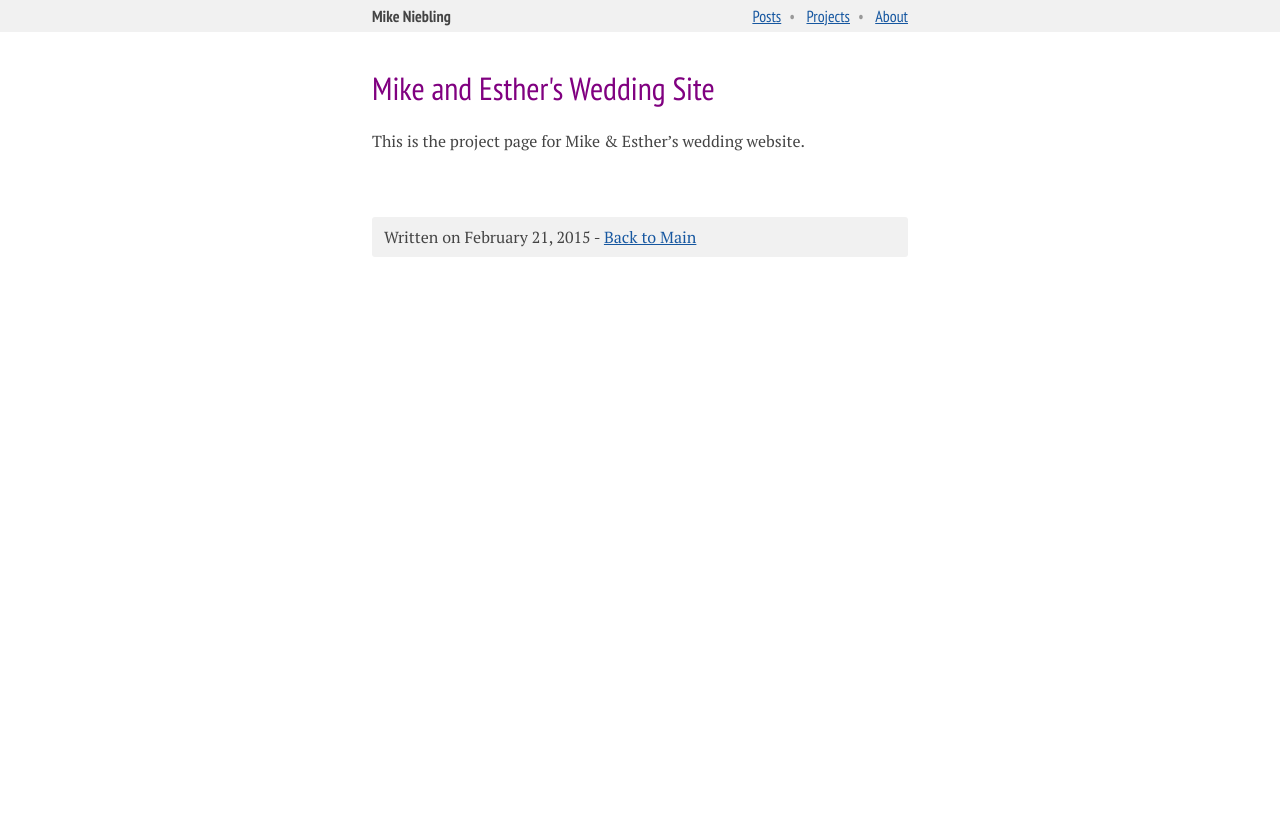
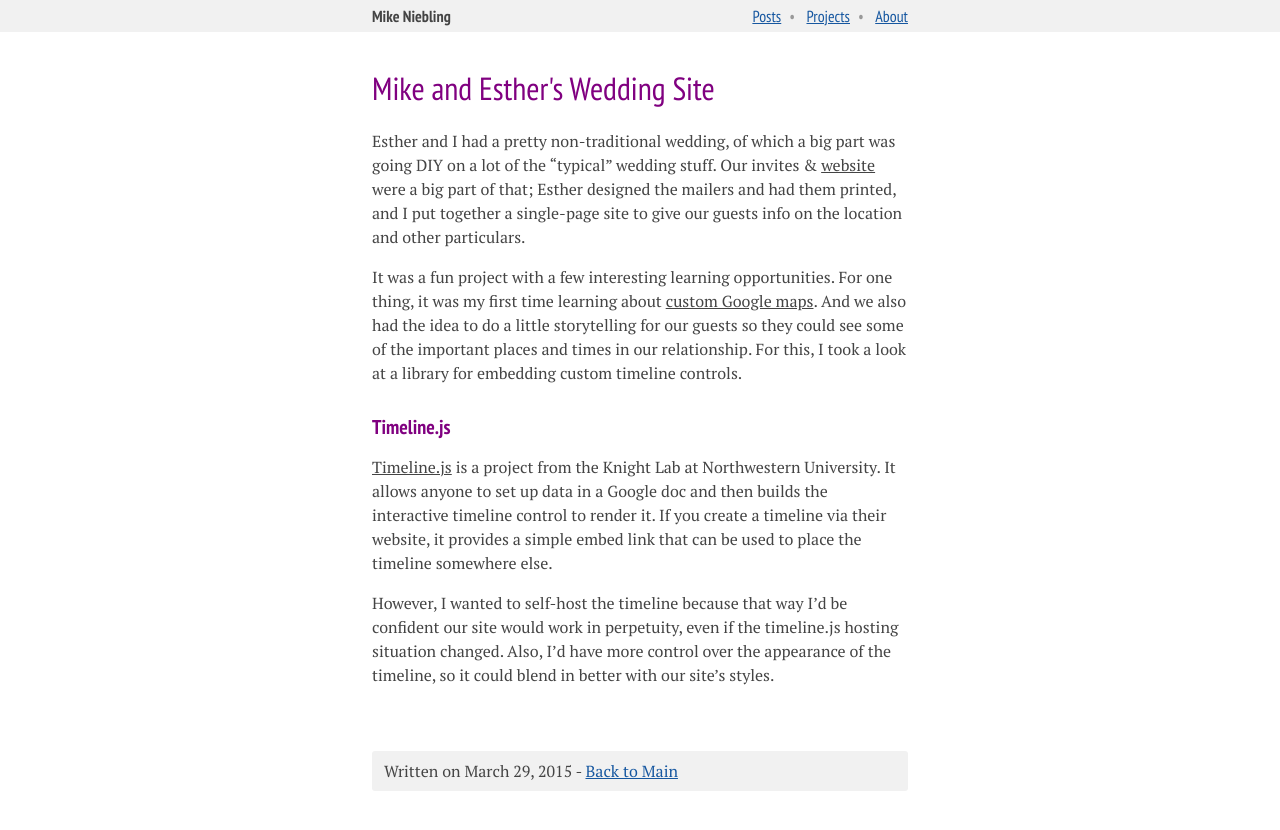
Before and after one commit to mniebling/mniebling.github.io, a Jekyll site: the page built from Projects/MikeAndEsther/index.md, in a window 1280 px wide. Shown: the top 830 px of the page. Built offline with Jekyll 4.4.1, drawn with Linux system fonts in a browser that asks for light colours; Markdown is read by kramdown in place of the engine named in the settings.

Commit message:
Add some content for wedding website

```diff
--- a/Projects/MikeAndEsther/index.md
+++ b/Projects/MikeAndEsther/index.md
@@ -1,7 +1,16 @@
 ---
 layout: post
 title: Mike and Esther's Wedding Site
-date: 2015-02-21
+date: 2015-03-29
 ---
 
-This is the project page for Mike & Esther's wedding website.
+Esther and I had a pretty non-traditional wedding, of which a big part was going DIY on a lot of the "typical" wedding stuff. Our invites & [website](http://www.mikeandesther.com) were a big part of that; Esther designed the mailers and had them printed, and I put together a single-page site to give our guests info on the location and other particulars.
+
+It was a fun project with a few interesting learning opportunities. For one thing, it was my first time learning about [custom Google maps](https://support.google.com/maps/answer/3045850?hl=en). And we also had the idea to do a little storytelling for our guests so they could see some of the important places and times in our relationship. For this, I took a look at a library for embedding custom timeline controls.
+
+
+### Timeline.js
+
+[Timeline.js](http://timeline.knightlab.com/) is a project from the Knight Lab at Northwestern University. It allows anyone to set up data in a Google doc and then builds the interactive timeline control to render it. If you create a timeline via their website, it provides a simple embed link that can be used to place the timeline somewhere else.
+
+However, I wanted to self-host the timeline because that way I'd be confident our site would work in perpetuity, even if the timeline.js hosting situation changed. Also, I'd have more control over the appearance of the timeline, so it could blend in better with our site's styles.
```
